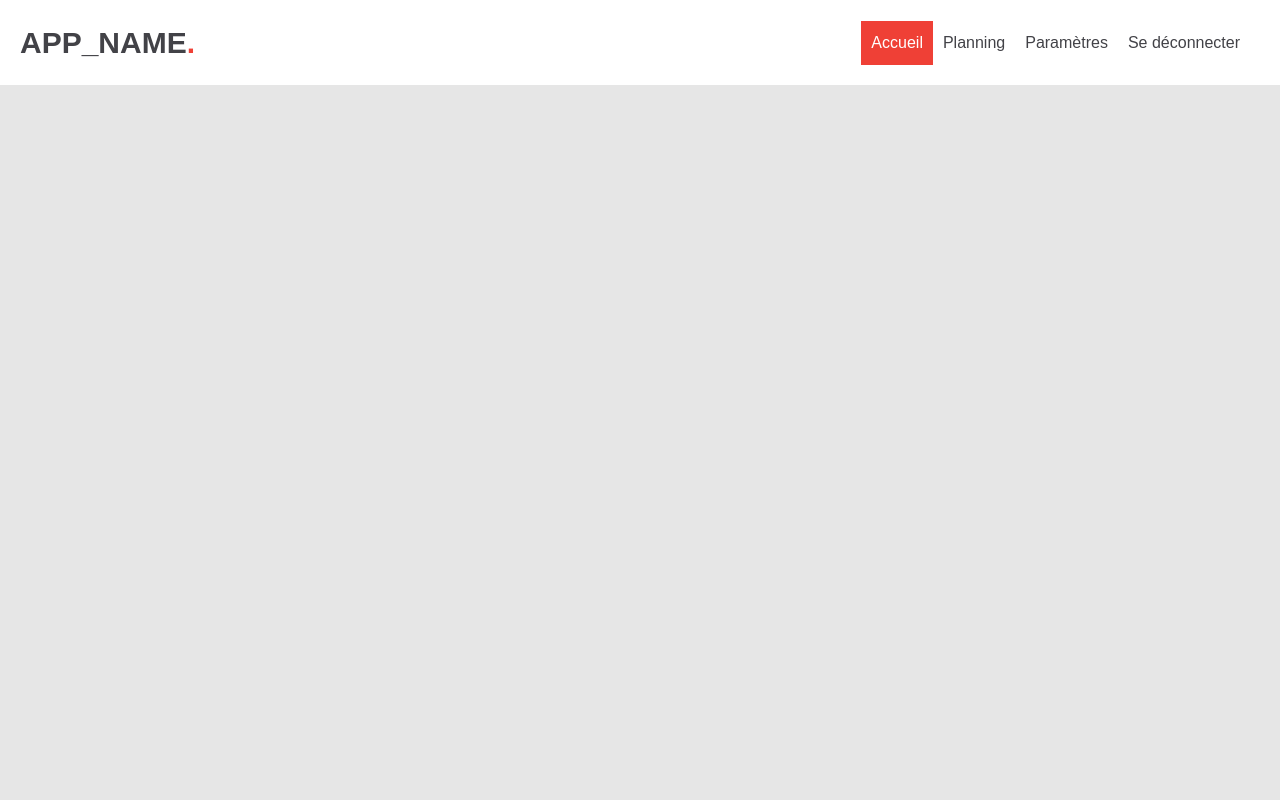
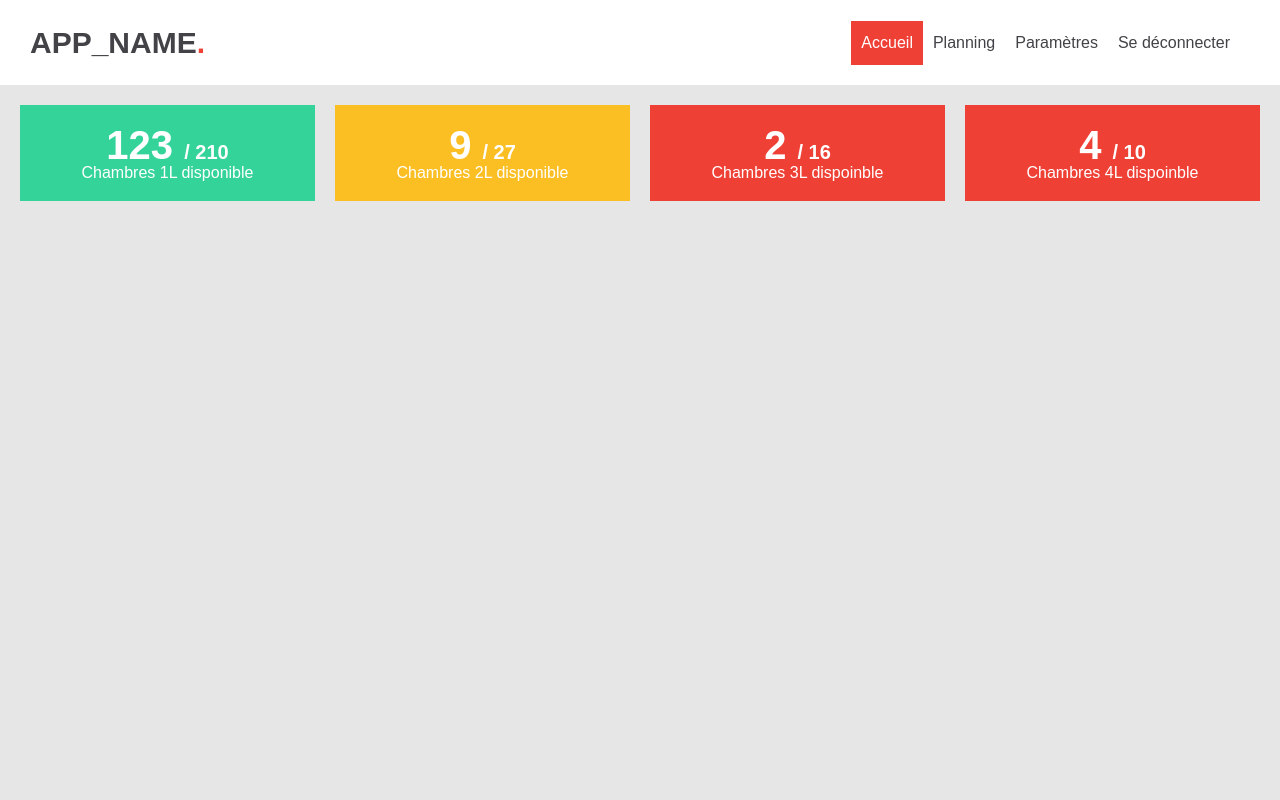
Before and after one commit to ermos/3wa-project, a PHP site: page / in a window 1280 px wide. Run offline with PHP 8.4, Linux system fonts and the light colour scheme; the visitor is signed in with stand-in values (Sample User, id 1); some libraries are stand-ins or nearby versions.

Commit message:
feat: board cards

```diff
--- a/src/controller/class.Home.php
+++ b/src/controller/class.Home.php
@@ -50,6 +50,12 @@ class Home extends Controller {
 
     private function board() {
         \Response::Show("board", [
+        	"cards" => array(
+        		[ "title" => "Chambres 1L disponible", "free" => 123, "count" => 210 ],
+				[ "title" => "Chambres 2L disponible", "free" => 9, "count" => 27 ],
+				[ "title" => "Chambres 3L dispoinble", "free" => 2, "count" => 16 ],
+				[ "title" => "Chambres 4L dispoinble", "free" => 4, "count" => 10 ],
+			)
         ]);
     }
 
--- /dev/null
+++ b/src/plugins/isTooBusyCard.php
@@ -0,0 +1,5 @@
+<?php
+
+function isTooBusyCard($card) {
+	return $card["free"] <= 5 ? "red" : ($card["free"] <= 10 ? "orange" : "green");
+}
--- /dev/null
+++ b/src/ui/header.css
@@ -0,0 +1,55 @@
+.header {
+    width: 100%;
+    padding: var(--spacing-medium);
+    background-color: var(--main-color);
+    box-sizing: border-box;
+}
+
+.header__logo {
+    font-weight: bold;
+    text-transform: uppercase;
+    color: var(--sub-color);
+    font-size: 3rem;
+}
+
+.header__logo span {
+    color: var(--neutral-color);
+}
+
+.header__content {
+    max-width: var(--interface-size);
+    padding: 0 var(--spacing-little);
+    box-sizing: border-box;
+    margin: auto;
+    display: flex;
+    align-items: center;
+    justify-content: space-between;
+}
+
+.header__nav {
+    padding: 0 var(--spacing-little);
+    display: flex;
+    align-items: center;
+    justify-content: flex-end;
+}
+
+.header__nav a {
+    position: relative;
+    display: block;
+    padding: var(--spacing-little);
+    cursor: pointer;
+}
+
+.header__nav a:hover {
+    transition: color .4s ease-in;
+    color: var(--neutral-color);
+}
+
+.header__nav a.active {
+    color: #fff;
+    background-color: var(--neutral-color);
+}
+
+.header__nav a.active:hover {
+    color: #fff;
+}
--- /dev/null
+++ b/src/views/board.css
@@ -0,0 +1,36 @@
+.board__cards {
+    display: flex;
+    flex-wrap: wrap;
+}
+
+.card {
+    flex: 1;
+    box-sizing: border-box;
+    margin: var(--spacing-little);
+    padding: var(--spacing-medium) var(--spacing-large);
+    white-space: nowrap;
+    color: #fff;
+    text-align: center;
+    line-height: 1;
+}
+
+.card--red {
+    background-color: var(--red);
+}
+
+.card--orange {
+    background-color: var(--yellow);
+}
+
+.card--green {
+    background-color: var(--green);
+}
+
+.card__value {
+    font-weight: bold;
+    font-size: 4rem;
+}
+
+.card__value span {
+    font-size: 2rem;
+}
--- a/src/views/board.php
+++ b/src/views/board.php
@@ -7,5 +7,15 @@
 <?php include "src/ui/head.php" ?>
 <body class="app">
 <?php include "src/ui/header.php" ?>
+<div class="content">
+    <div class="board__cards">
+        <?php foreach ($data["cards"] as $card) { ?>
+        <div class="card card--<?= isTooBusyCard($card) ?>">
+            <p class="card__value"><?= $card["free"] ?> <span>/ <?= $card["count"] ?></span></p>
+            <p class="card__title"><?= $card["title"] ?></p>
+        </div>
+        <?php } ?>
+    </div>
+</div>
 </body>
 </html>
--- a/static/_scss/app.css
+++ b/static/_scss/app.css
@@ -2,56 +2,8 @@
     background-color: var(--main-color-dark-2);
 }
 
-.header {
-    width: 100%;
-    padding: var(--spacing-medium);
-    background-color: var(--main-color);
-    box-sizing: border-box;
-}
-
-.header__logo {
-    font-weight: bold;
-    text-transform: uppercase;
-    color: var(--sub-color);
-    font-size: 3rem;
-}
-
-.header__logo span {
-    color: var(--neutral-color);
-}
-
-.header__content {
+.content {
     max-width: var(--interface-size);
     margin: auto;
-    display: flex;
-    align-items: center;
-    justify-content: space-between;
+    padding: var(--spacing-little);
 }
-
-.header__nav {
-    padding: 0 var(--spacing-little);
-    display: flex;
-    align-items: center;
-    justify-content: flex-end;
-}
-
-.header__nav a {
-    position: relative;
-    display: block;
-    padding: var(--spacing-little);
-    cursor: pointer;
-}
-
-.header__nav a:hover {
-    transition: color .4s ease-in;
-    color: var(--neutral-color);
-}
-
-.header__nav a.active {
-    color: #fff;
-    background-color: var(--neutral-color);
-}
-
-.header__nav a.active:hover {
-    color: #fff;
-}
--- a/static/main.css
+++ b/static/main.css
@@ -1,10 +1,16 @@
+/* Init */
 @import "_scss/reset.css";
 @import "_scss/default.css";
+/* CSS Components */
 @import "_scss/btn.css";
 @import "_scss/input.css";
 @import "_scss/popup.css";
-@import "_scss/signin.css";
 @import "_scss/app.css";
+/* UI */
+@import "../src/ui/header.css";
+/* Views */
+@import "../src/views/se-connecter.css";
+@import "../src/views/board.css";
 /* Default Variables */
 :root {
   /* Configuration */
@@ -36,6 +42,10 @@
   --opacity-6: rgba(0, 0, 0, .2);
   --opacity-7: rgba(0, 0, 0, .3);
   --opacity-8: rgba(0, 0, 0, .4);
+  /* Color */
+  --green: #34D399;
+  --red: #ef4036;
+  --yellow: #FBBF24;
 }
 
 @media screen and (max-width: 64em) {
--- a/static/main.scss
+++ b/static/main.scss
@@ -1,12 +1,19 @@
+/* Init */
 @import "_scss/reset.css";
 @import "_scss/default.css";
 
+/* CSS Components */
 @import "_scss/btn.css";
 @import "_scss/input.css";
 @import "_scss/popup.css";
+@import "_scss/app.css";
 
-@import "_scss/signin.css";
-@import "_scss/app.css";
+/* UI */
+@import "../src/ui/header.css";
+
+/* Views */
+@import "../src/views/se-connecter.css";
+@import "../src/views/board.css";
 
 /* Default Variables */
 :root{
@@ -40,6 +47,10 @@
   --opacity-6: rgba(0, 0, 0, .2);
   --opacity-7: rgba(0, 0, 0, .3);
   --opacity-8: rgba(0, 0, 0, .4);
+  /* Color */
+  --green: #34D399;
+  --red: #ef4036;
+  --yellow: #FBBF24;
 }
 
 @media screen and (max-width: 64em) {
```
Also changed, not shown: src/views/se-connecter.css (renamed from static/_scss/signin.css), 1 other file.
